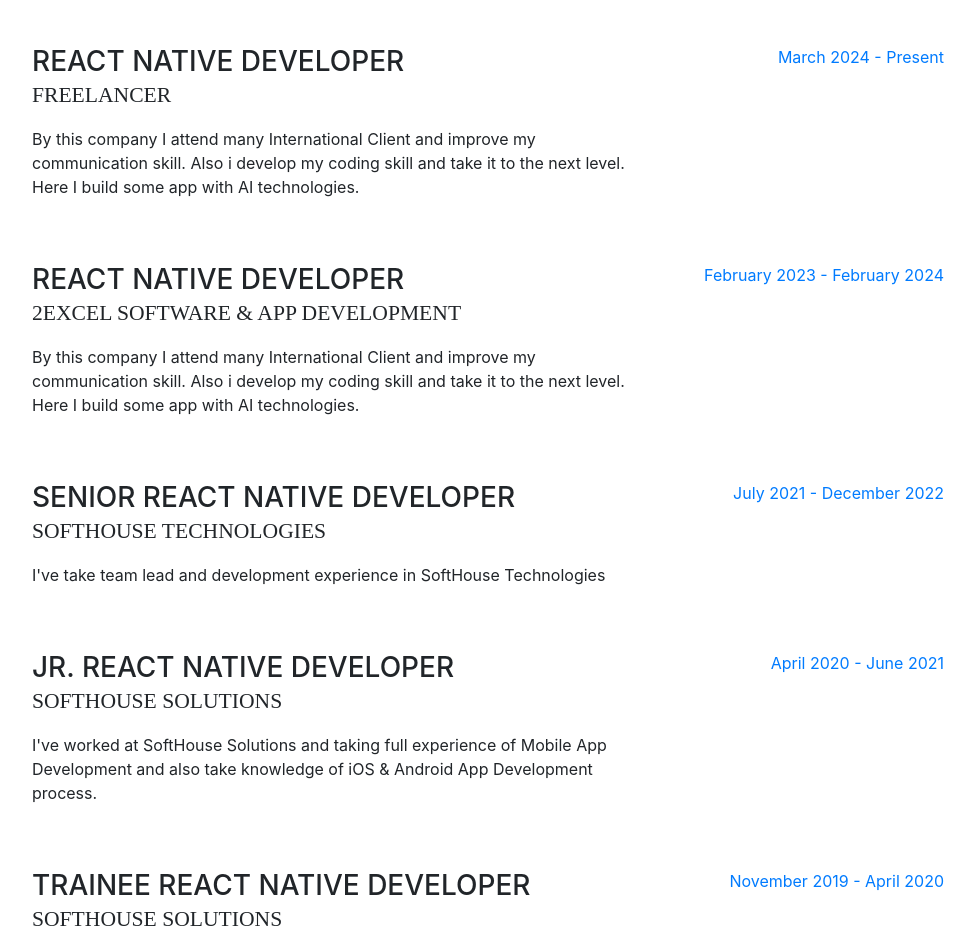
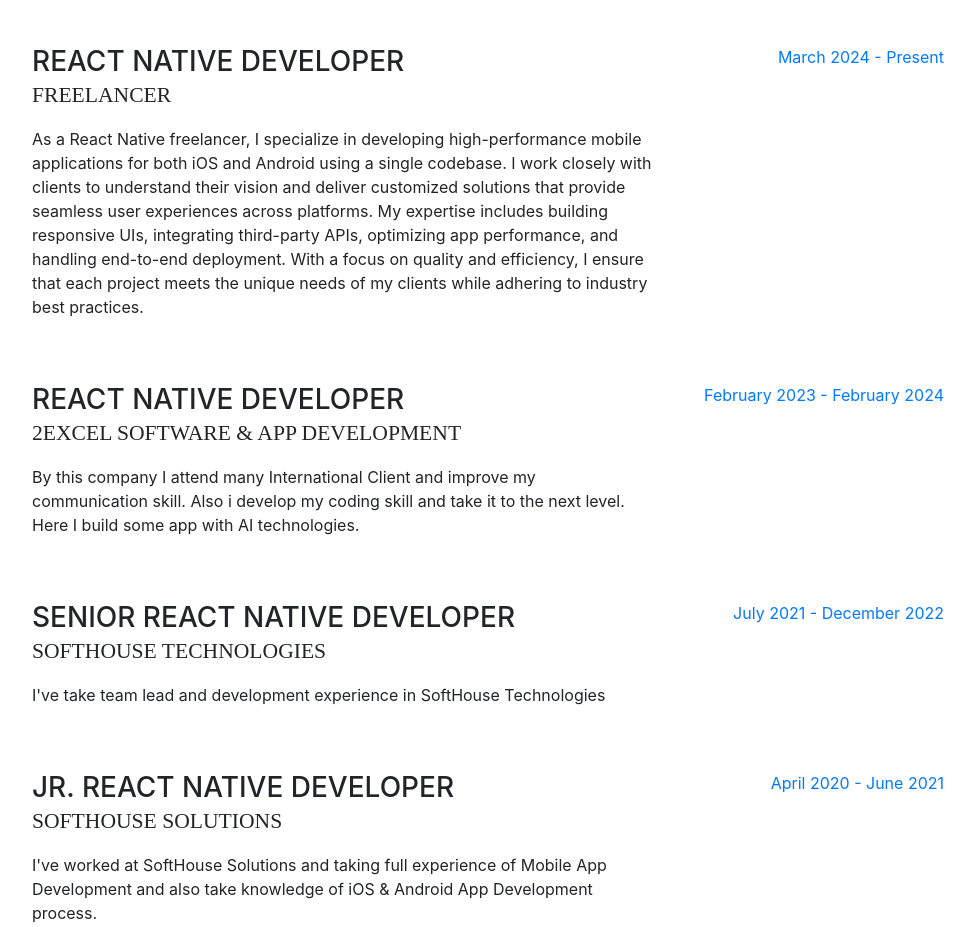
Before and after one commit to chirag-makwana-fl/portfolio, a website with bundled scripts: page index.html in a window 1280 px wide. Shown: the part 889-1816 px from the top of the page, without its empty margins (288-1263 px from the left). Built offline with nearby package versions, Linux system fonts and the light colour scheme; a web font is replaced by a local one.

Commit message:
- u[date description for work history.

```diff
--- a/index.html
+++ b/index.html
@@ -167,10 +167,16 @@
               <h3 class="mb-0">React Native Developer</h3>
               <div class="subheading mb-3">Freelancer</div>
               <p>
-                By this company I attend many International Client and improve
-                my communication skill. Also i develop my coding skill and take
-                it to the next level. Here I build some app with AI
-                technologies.
+                As a React Native freelancer, I specialize in developing
+                high-performance mobile applications for both iOS and Android
+                using a single codebase. I work closely with clients to
+                understand their vision and deliver customized solutions that
+                provide seamless user experiences across platforms. My expertise
+                includes building responsive UIs, integrating third-party APIs,
+                optimizing app performance, and handling end-to-end deployment.
+                With a focus on quality and efficiency, I ensure that each
+                project meets the unique needs of my clients while adhering to
+                industry best practices.
               </p>
             </div>
             <div class="resume-date text-md-right">
```
